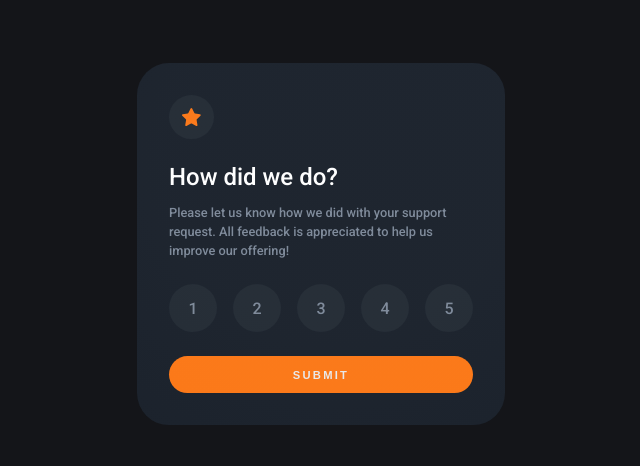
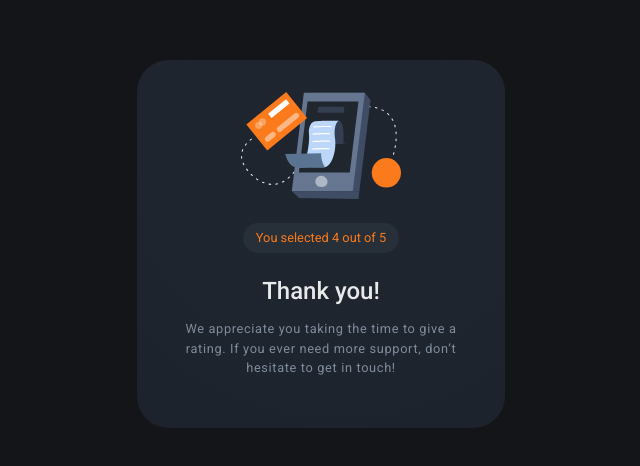
Before and after one commit to edumoreiira/Interactive-rate, a plain HTML site: page index.html in a window 1280 px wide. Shown: the part 156-622 px from the top of the page, without its empty margins (319-959 px from the left). Drawn offline with Linux system fonts and the light colour scheme.

Commit message:
finish css stylish

```diff
--- a/css/style.scss
+++ b/css/style.scss
@@ -25,6 +25,7 @@ img{
 .rate-wrapper{
     background-color: $primaryColor;
     max-width: min(23em, 100%);
+    min-height: 23em;
     border-radius: 2em;
     padding: 2em;
     position: relative;
@@ -46,6 +47,7 @@ img{
     }
     #rate-form{
         display: flex;
+        display: none;
         flex-direction: column;
         gap: 1.5em;
 
@@ -124,6 +126,33 @@ img{
         }
     }
     .thank-you{
-        display: none;
+        display: flex;
+        flex-direction: column;
+        align-items: center;
+        gap: 1.5em;
+        img{
+            max-width: 10em;
+        }
+        .submitted-rate{
+            background-color: $softGray;
+            padding: .6em 1em;
+            border-radius: 2em;
+            font-size: .8em;
+            color: $secondaryColor;
+        }
+        .description{
+            text-align: center;
+            h1{
+                font-weight: 500;
+                color: #e9e9e9;
+                margin-bottom: .6em;
+            }
+            p{
+                color: $lightBkgGray;
+                font-size: .8em;
+                letter-spacing: .05em;
+                line-height: 1.5em;
+            }
+        }
     }
 }
--- a/index.html
+++ b/index.html
@@ -6,6 +6,7 @@
 
   <link rel="icon" type="image/png" sizes="32x32" href="./images/favicon-32x32.png">
   <link rel="stylesheet" href="./css/style.css">
+
 
   <title>Frontend Mentor | Interactive rating component</title>
 
@@ -56,7 +57,7 @@
     <div class="thank-you">
       <img src="./images/illustration-thank-you.svg" alt="">
       <div class="submitted-rate" id="submitted-rate">
-        You selected Add rating here out of 5
+        You selected 4 out of 5
       </div>
       <div class="description">
         <h1>Thank you!</h1>
@@ -96,4 +97,5 @@
     Coded by <a href="#">Your Name Here</a>.
   </div> -->
 </body>
+<script src="javascript.js"></script>
 </html>
```
Also changed, not shown: css/style.css, javascript.js (added), 1 other file.
